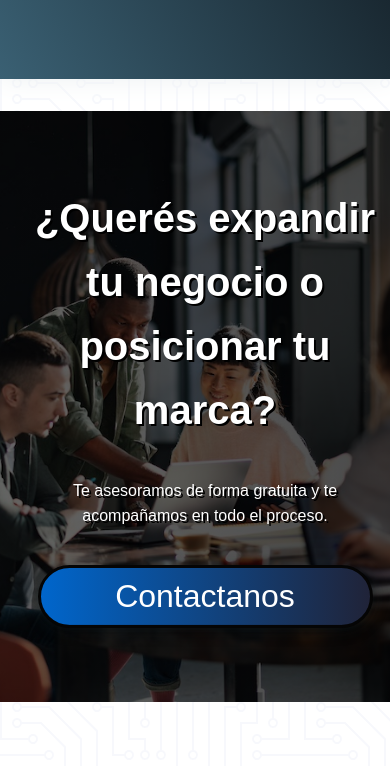
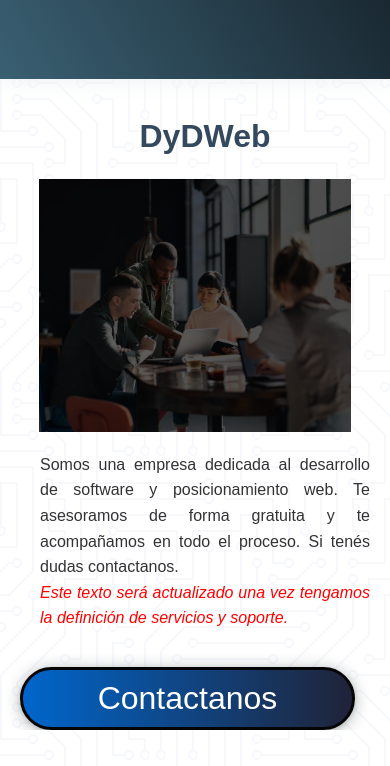
Before and after one commit to pacevedoareco/integrador-grupo11, a plain HTML site: page index.html in a window 390 px wide. Shown: the part 78-844 px from the top of the page. Drawn offline with Linux system fonts and the light colour scheme.

Commit message:
Add files via upload

```diff
--- a/estilos.css
+++ b/estilos.css
@@ -88,21 +88,32 @@ h2 {
 p {
     margin-bottom: 1rem;
 }
+.hero{overflow: hidden;}
 .hero-image {
   background: linear-gradient(to right, rgba(0, 0, 0, 0.6), rgba(0, 0, 0, 0.7)), url("./img/hero.jpg") center center / cover no-repeat;
-  position: absolute; left: 0; right: 0;
-  height: 50vh;
-  width: 100%;
+  position: relative;
+  top: 50%;
+  right: 0;
+  height: 30vh;
+  width: 45%;
+  float: right;
 }
 .hero-text {
-  text-align: center;
+  text-align: justify;
   position: relative;
   top: 50%;
-  left: 50%;
-  transform: translate(-50%, -50%);
-  color: white;
+  left: 0;
+  width: 45%;
+  float: left;
 }
-.hero-text h1, .hero-text p{color:white;text-shadow: 2px 2px #000000;}
+.clearfix{
+    overflow: auto;
+}
+.clearfix::after {
+  content: "";
+  clear: both;
+  display: table;
+}
 .team-member {
     display: flex;
     flex-direction: column;
@@ -276,6 +287,10 @@ footer {
     .container h2, .hero-text{
         padding-left: 20px;
     }
+    .hero-text{
+        width: 100%;
+        float: none;
+    }
     .footer-content{
         padding: 0 15px;
         display: block;
@@ -285,7 +300,9 @@ footer {
     }
     .hero-image {
         position: relative;
-        height: 70vh;
+        float: none;
+        width: 80%;
+        margin: 0 auto;
     }
     .team-member {
         flex-direction: column;
--- a/index.html
+++ b/index.html
@@ -27,14 +27,14 @@
     </header>
 
     <main>
-        <div class="container">
-            <div class="hero-image">
-              <div class="hero-text">
-                <h1>¿Querés expandir tu negocio o posicionar tu marca?</h1>
-                <p>Te asesoramos de forma gratuita y te acompañamos en todo el proceso.</p>
+        <div class="container hero">
+            <h2>DyDWeb</h2>
+            <div class="hero-image"></div>
+            <div class="hero-text">
+                <p>Somos una empresa dedicada al desarrollo de software y posicionamiento web. Te asesoramos de forma gratuita y te acompañamos en todo el proceso. Si tenés dudas contactanos.<br /><i style="color:red">Este texto será actualizado una vez tengamos la definición de servicios y soporte.</i></p>
                 <button class="btn" onclick="window.location.href='contacto.html'">Contactanos</button>
-              </div>
             </div>
+            <div class="clearfix"></div>
         </div>
     </main>
 
```
